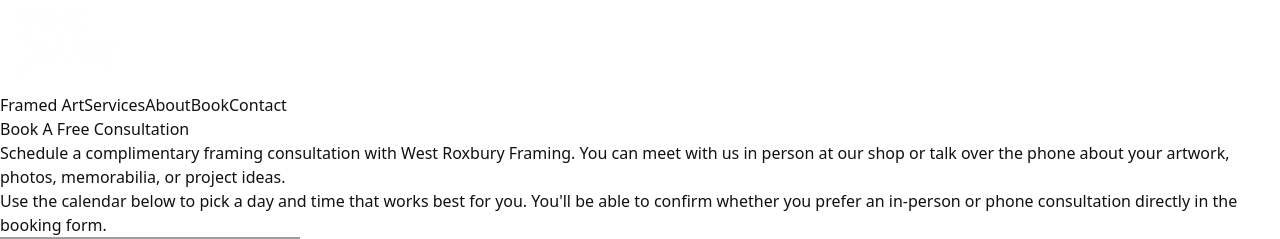
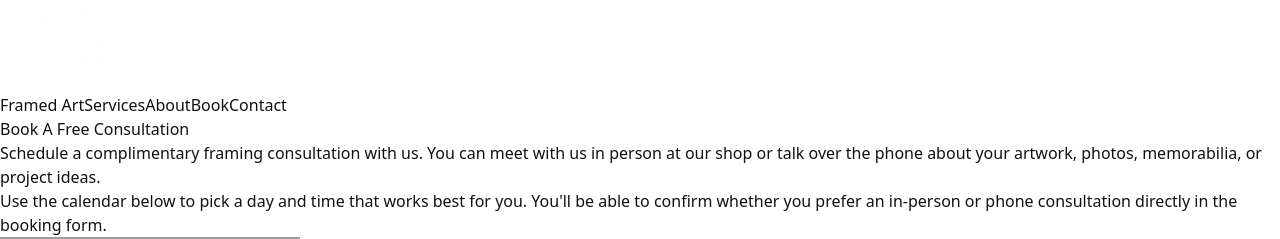
Before and after one commit to MattDevOps/westroxburyframing, a Next.js app: page /book in a window 1280 px wide. Shown: the top 239 px of the page. Built offline with nearby package versions, Linux system fonts and the light colour scheme; grey boxes are pictures that could not be loaded.

Commit message:
corrected text on book page

```diff
--- a/src/app/(public)/book/page.tsx
+++ b/src/app/(public)/book/page.tsx
@@ -4,9 +4,8 @@
       <header className="space-y-3 text-center">
         <h1 className="text-3xl font-semibold tracking-tight">Book A Free Consultation</h1>
         <p className="max-w-2xl mx-auto text-neutral-700">
-          Schedule a complimentary framing consultation with West Roxbury Framing. You can meet with us
-          in person at our shop or talk over the phone about your artwork, photos, memorabilia, or
-          project ideas.
+          Schedule a complimentary framing consultation with us. You can meet with us in person at our
+          shop or talk over the phone about your artwork, photos, memorabilia, or project ideas.
         </p>
         <p className="max-w-2xl mx-auto text-neutral-700">
           Use the calendar below to pick a day and time that works best for you. You&apos;ll be able to
```
